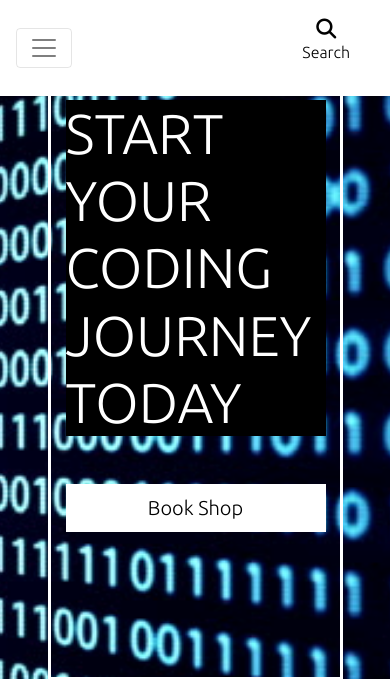
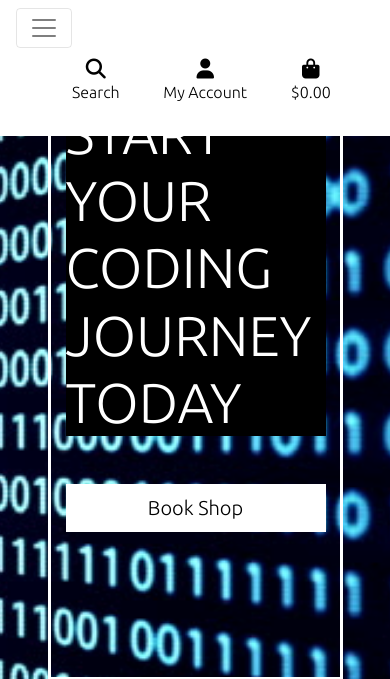
Before and after one commit to ebuzeryalcin/archive_MS4, a Django app: page / in a window 390 px wide. Shown: the top 679 px of the page. Run offline with Django 3.2, Linux system fonts and the light colour scheme; the visitor is signed in with stand-in values (Sample User, id 1); some libraries are stand-ins or nearby versions.

Commit message:
Added my account, its dropdown and shopping bag to mobile-top-header.html

```diff
--- a/templates/includes/mobile-top-header.html
+++ b/templates/includes/mobile-top-header.html
@@ -22,4 +22,42 @@
               </div>
           </form>
       </div>
-  </li>
+    </li>
+        <!-- User account -->
+    <li class="list-inline-item dropdown">
+        <a class="text-black nav-link d-block d-lg-none" href="#" id="user-options" data-toggle="dropdown" aria-haspopup="true" aria-expanded="false">
+            <div class="text-center">
+                <div><i class="fas fa-user fa-lg"></i></div>
+                <p class="my-0">My Account</p>
+            </div>
+        </a>
+            <!-- Dropdown menu showing different options depending on admin, logged in/out -->
+        <div class="dropdown-menu border-0" aria-labelledby="user-options">
+            {% if request.user.is_authenticated %}
+                {% if request.user.is_superuser %}
+                    <a href="{% url 'account_logout' %}" class="dropdown-item">Product Management</a>
+                {% endif %}
+                <a href="" class="dropdown-item">My Profile</a>
+                <a href="{% url 'account_logout' %}" class="dropdown-item">Logout</a>
+            {% else %}
+                <a href="{% url 'account_signup' %}" class="dropdown-item">Register</a>
+                <a href="{% url 'account_login' %}" class="dropdown-item">Login</a>
+            {% endif %}
+        </div>
+    </li>
+        <!-- Shopping bag -->
+    <li class="list-inline-item">
+        <a class="{% if grand_total %}text-primary font-weight-bold{% else %}text-black{% endif %} nav-link d-block d-lg-none" href="">
+            <div class="text-center">
+                <div><i class="fas fa-shopping-bag fa-lg"></i></div>
+                <p class="my-0">
+                    {% if grand_total %}
+                        ${{ grand_total|floatformat:2 }}
+                    {% else %}
+                        $0.00
+                    {% endif %}
+                </p>
+            </div>
+        </a>
+    </li>
+</ul>
```
